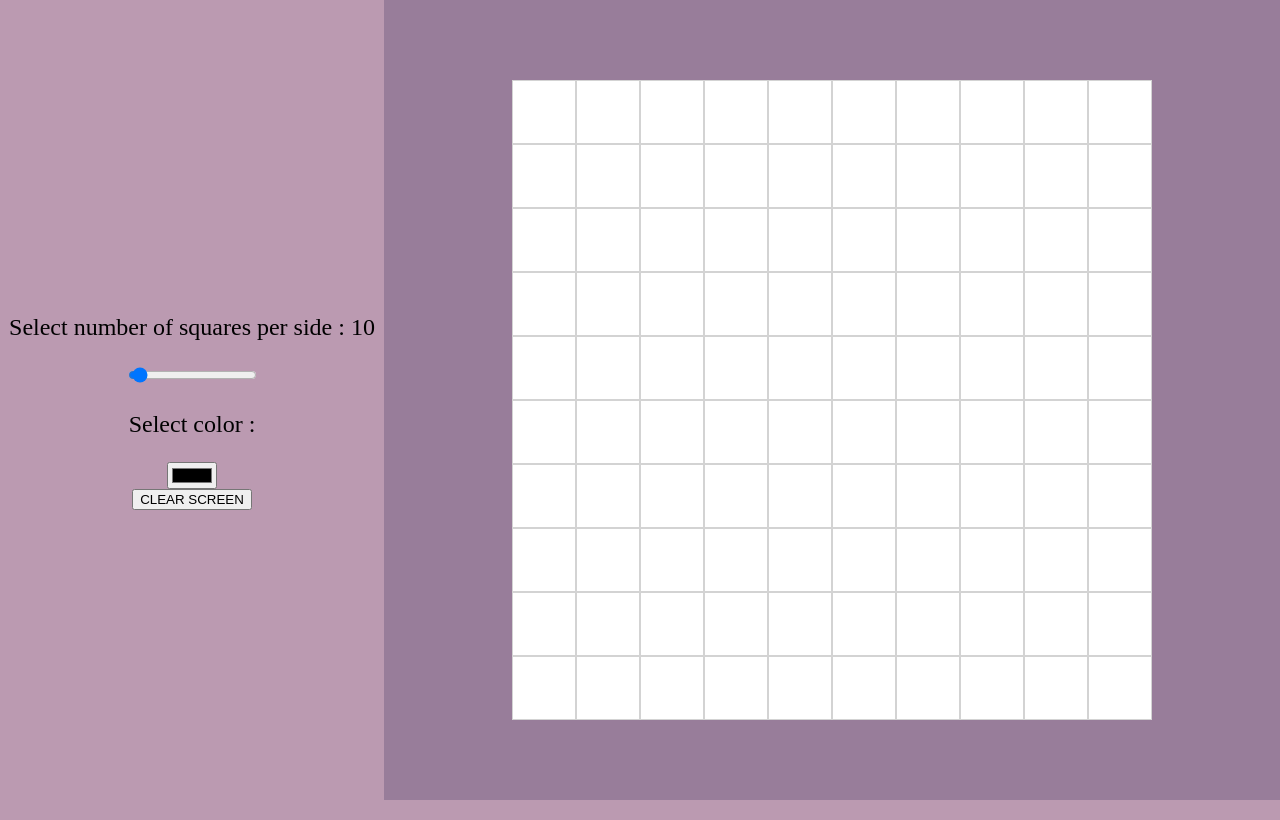
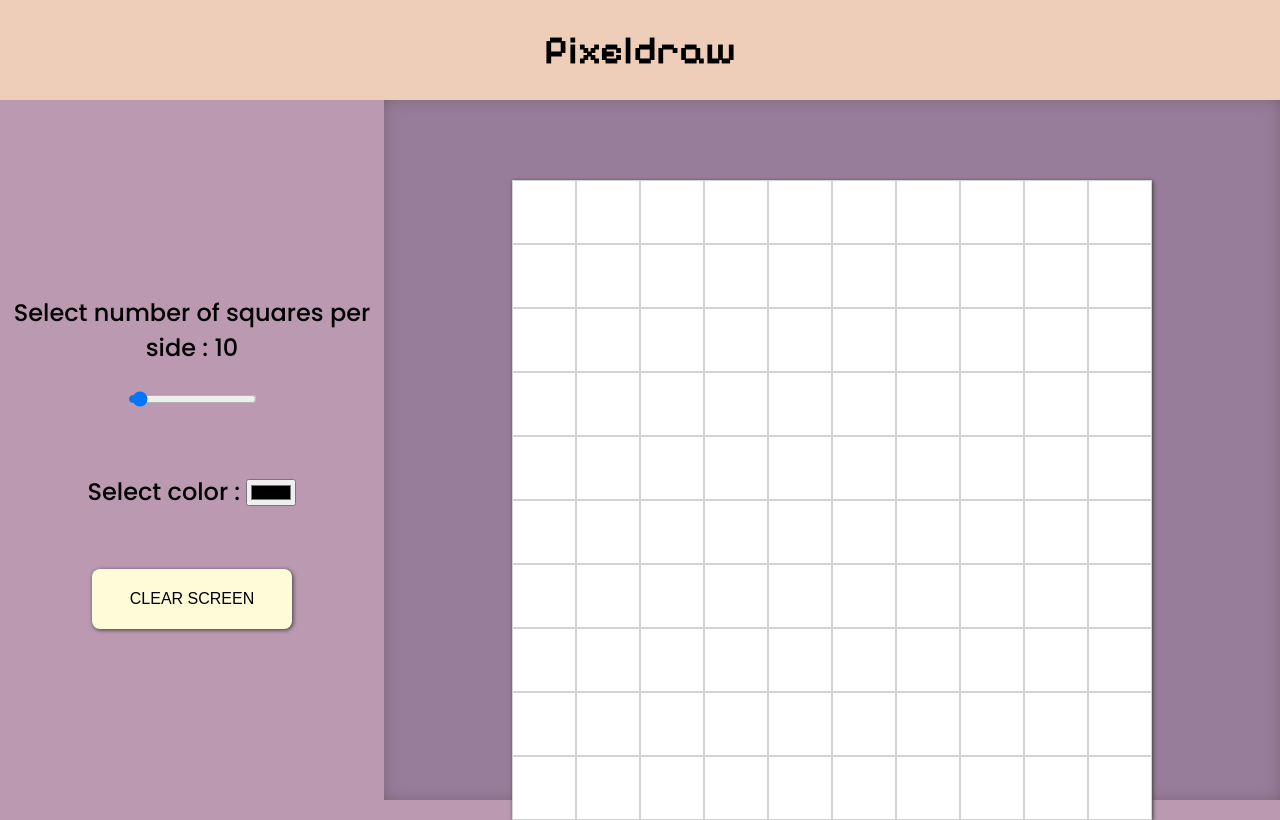
Before and after one commit to Jahnavi4649/pixeldraw, a plain HTML site: page index.html in a window 1280 px wide. Drawn offline with Linux system fonts and the light colour scheme.

Commit message:
ui chnages : added title and colors

```diff
--- a/index.html
+++ b/index.html
@@ -5,17 +5,27 @@
     <meta name="viewport" content="width=device-width, initial-scale=1.0">
     <title>pixeldraw</title>
     <link rel="stylesheet" href="style.css">
+    <link rel="preconnect" href="https://fonts.googleapis.com">
+    <link rel="preconnect" href="https://fonts.gstatic.com" crossorigin>
+    <link href="https://fonts.googleapis.com/css2?family=Pixelify+Sans:wght@400..700&
+        family=Poppins:ital,wght@0,100;0,200;0,300;0,400;0,500;0,600;0,700;0,800;0,900;1,100;1,200;1,300;1,
+        400;1,500;1,600;1,700;1,800;1,900&display=swap" rel="stylesheet">
+    <link href="https://fonts.googleapis.com/css2?family=Pixelify+Sans:wght@400..700&display=swap" rel="stylesheet">
     <script src="file.js" defer></script>
 </head>
 <body>
+    <div class="title-bar">
+        <p>Pixeldraw</p>
+    </div>
     <div class="options-section">
         <div id="grid-size" class="options">
             <p>Select  number of squares per side : <span id="grid-number"> 10</span></p>
             <input type="range" id="grid-size-value" value="10" min="6" max="100">
         </div>
         <div id="color-picker" class="options">
-            <p>Select color : </p>
-            <input type="color" id="color-selected" value="#000000" name="color-picker">
+            <p>Select color :
+                <input type="color" id="color-selected" value="#000000" name="color-picker">
+            </p>
         </div>
         <div class="options">
             <button id="clear-button">CLEAR SCREEN</button>
--- a/style.css
+++ b/style.css
@@ -4,10 +4,28 @@ body{
     flex-direction: row;
     flex-wrap: wrap;
     background-color: #BB9AB1;
+    font-family: "Poppins", sans-serif;
+    font-weight: 500;
+}
+.title-bar{
+    background-color: #EECEB9;
+    width:100%;
+    height:100px;
+    text-align: left;
+    display: flex;
+    flex-direction: row;
+    align-items: center;
+    justify-content: center;
+}
+.title-bar p{
+    font-size:40px;
+    font-weight:600;
+    font-family: "Pixelify Sans", sans-serif;
 }
 .options-section{
     background-color: #BB9AB1;
     width: 30%;
+    height: calc(100vh - 100px);
     text-align: center;
     display: flex;
     flex-direction: column;
@@ -17,7 +35,12 @@ body{
 .sketch-pad{
     background-color: #987D9A;
     width: 70%;
+    height: calc(100vh - 100px);
     text-align: center;
+    box-shadow: inset #3C3D37 0px 0px 25px -12px;
+}
+.options{
+    margin:18px 0;
 }
 .drawing-area{
     width:640px;
@@ -27,6 +50,7 @@ body{
     display:flex;
     flex-direction: row;
     flex-wrap: wrap;
+    box-shadow:1px 1px 4px #3C3D37;
 }
 .box-style{
     border: 1px solid lightgray;
@@ -40,3 +64,23 @@ p{
     font-size: 24px;
     font-weight:500px;
 }
+#clear-button{
+    width:200px;
+    height:60px;
+    padding:18px;
+    text-align: center;
+    border: none;
+    border-radius: 8px;
+    box-shadow:1px 1px 4px #3C3D37 ;
+    cursor:pointer;
+    background-color: #FEFBD8;
+    font-size:16px;
+    font-weight: 500;
+}
+.footer{
+    background-color: #EECEB9;
+    width:100%;
+    text-align: center;
+    font-size:18px;
+    padding:12px 0;
+}
```
